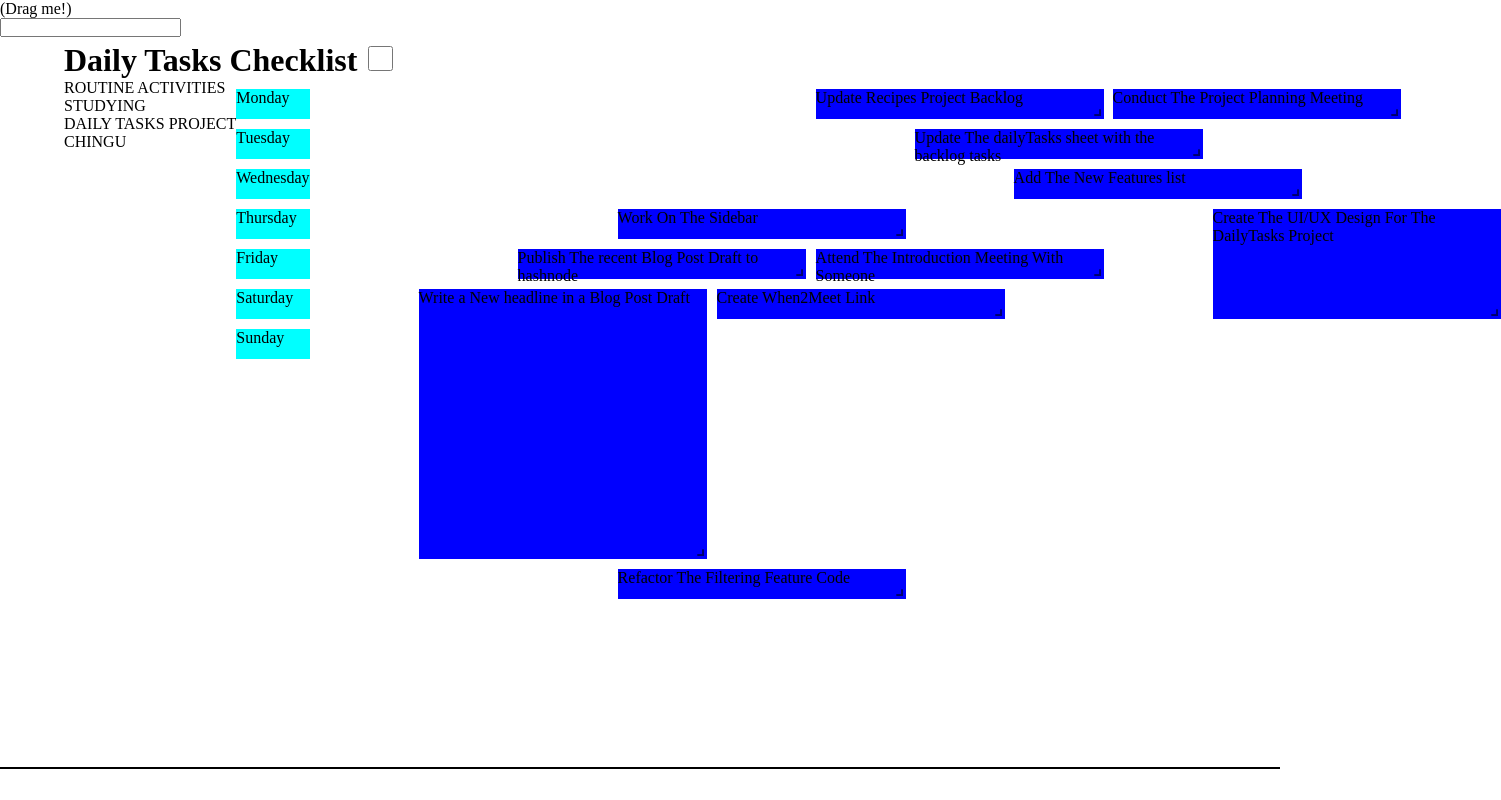
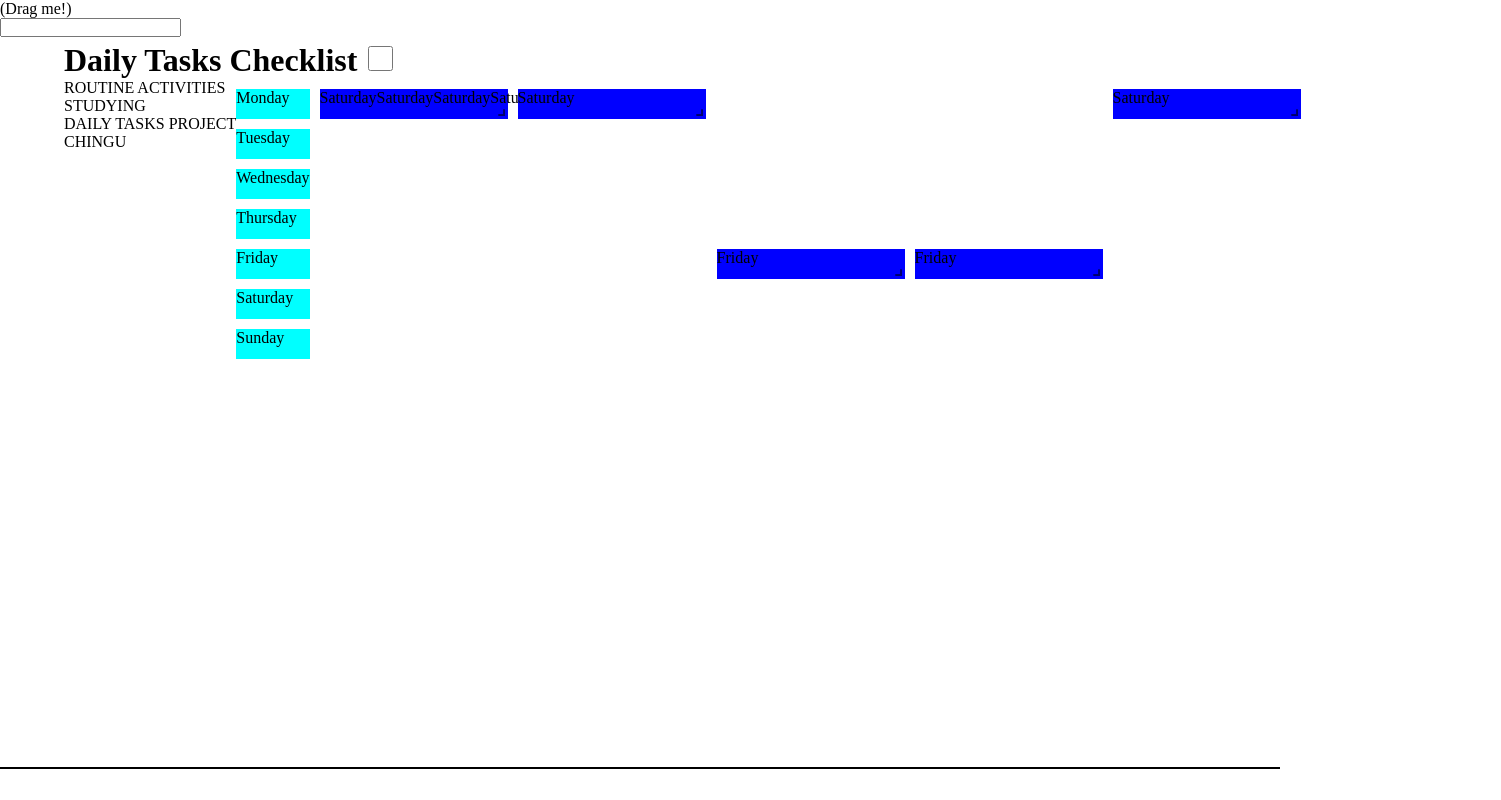
Before and after one commit to chingu-voyages/v47-tier2-team-20, a React (Vite) app in the folder DailyTasksApp/: page / in a window 1280 px wide. Shown: the whole page, 1501 px wide, since content can reach past the window. Built offline with nearby package versions, Linux system fonts and the light colour scheme.

Commit message:
Used sample data 'items' for temporary modifications instead of imported JSON file

```diff
--- a/DailyTasksApp/src/App.jsx
+++ b/DailyTasksApp/src/App.jsx
@@ -32,7 +32,53 @@ function App() {
   })
   const [tasks, setTasks] = useState([])
 
+  const adjustLayout = (items) => {
+    let currentX = 0;
 
+    return items.map((item, index) => {
+      const newItem = {
+        ...item,
+        dataGrid: {
+          ...item.dataGrid,
+          x: currentX,
+        },
+      };
+
+      currentX += item.dataGrid.w;
+
+      return newItem;
+    });
+  };
+
+  const items = [
+    {
+      key: "a",
+      dataGrid: { x: 0, y: 0, w: 2, maxW: 3, h: 1 },
+      taskName: "SaturdaySaturdaySaturdaySaturdaySaturday",
+    },
+    {
+      key: "b",
+      dataGrid: { x: 0, y: 0, w: 2, maxW: 3, h: 1 },
+      taskName: "Saturday",
+    },
+    {
+      key: "c",
+      dataGrid: { x: 0, y: 4, w: 2, maxW: 3, h: 1 },
+      taskName: "Friday",
+    },
+    {
+      key: "d",
+      dataGrid: { x: 0, y: 4, w: 2, maxW: 3, h: 1 },
+      taskName: "Friday",
+    },
+    {
+      key: "e",
+      dataGrid: { x: 0, y: 0, w: 2, maxW: 3, h: 1 },
+      taskName: "Saturday",
+    },
+  ];
+
+  const adjustedItems = adjustLayout(items);
 
  useEffect(() => {
   let newArr = []
@@ -125,8 +171,10 @@ setTasks(newArr)
               preventCollision={true}
               onDrop={onDrop}
             >
-              {tasks.map((n, i) => (
-                <div key={i} data-grid={{ x: n.x, y: n.y, w: 3, maxW: 3, h: n.h }}>{n.taskName}</div>
+              {adjustedItems.map((item) => (
+                <div key={item.key} data-grid={item.dataGrid}>
+                  {item.taskName}
+                </div>
               ))}
               {/* <div key="a" data-grid={{ x: 0, y: 0, w: 2, maxW: 3, h: 1 }}>a</div>
               <div key="b" data-grid={{ x: 1, y: 4, w: 3, maxW: 3, h: 1 }}>Saturday</div>
```
